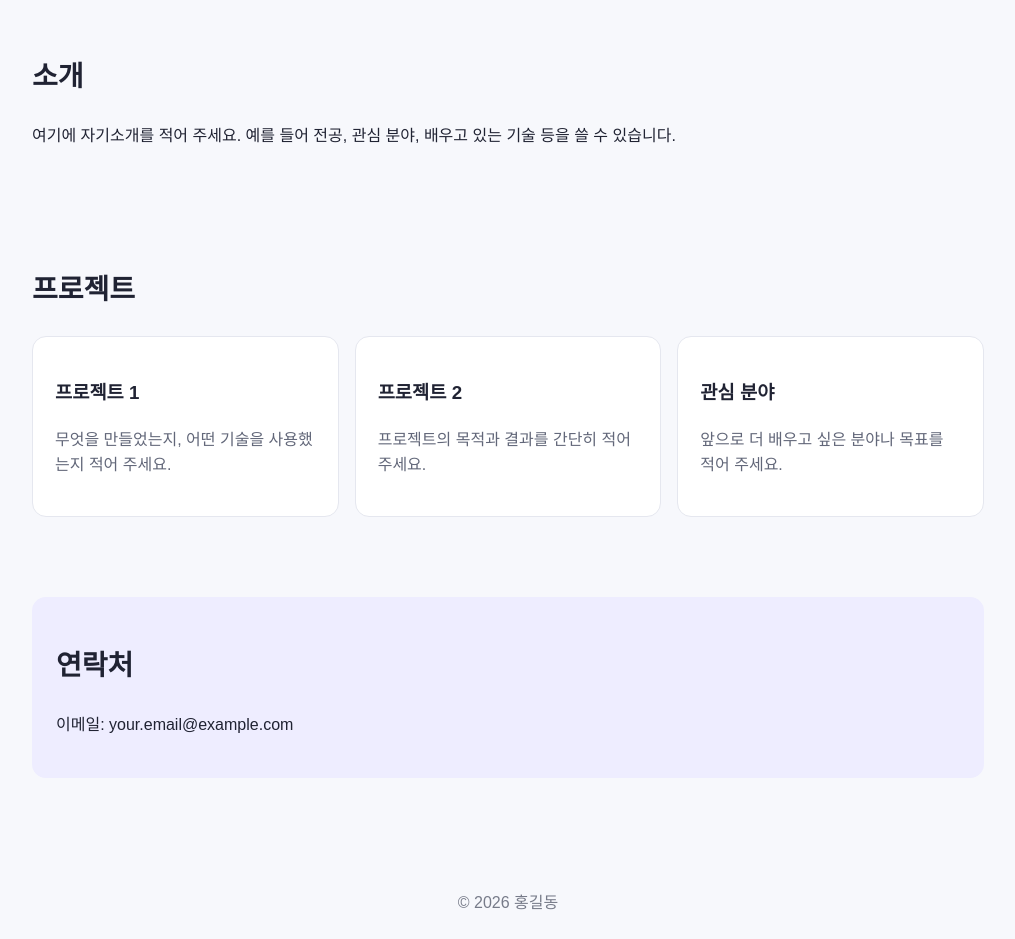
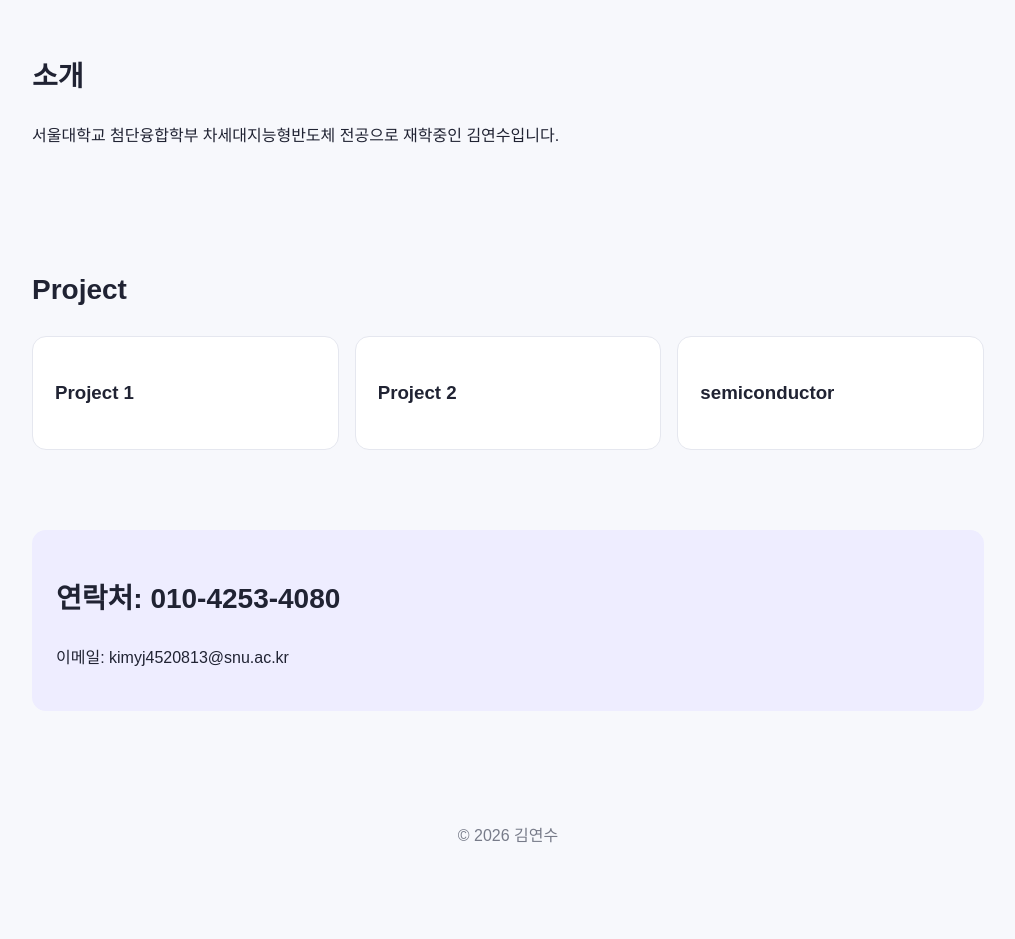
Before and after one commit to kimyj4520813-beep/yeonsu.github.io, a plain HTML site: page index.html in a window 1280 px wide. Shown: the part 520-1459 px from the top of the page, without its empty margins (132-1147 px from the left). After the commit the page ends 1392 px from the top, so only its background shows below. Drawn offline with Linux system fonts and the light colour scheme.

Commit message:
Add files via upload

```diff
--- a/index.html
+++ b/index.html
@@ -147,41 +147,40 @@
     <section id="about">
       <h2>소개</h2>
       <p>
-        여기에 자기소개를 적어 주세요. 예를 들어 전공, 관심 분야,
-        배우고 있는 기술 등을 쓸 수 있습니다.
+        서울대학교 첨단융합학부 차세대지능형반도체 전공으로 재학중인 김연수입니다.
       </p>
     </section>
 
     <section id="projects">
-      <h2>프로젝트</h2>
+      <h2>Project</h2>
       <div class="projects">
         <article class="card">
-          <h3>프로젝트 1</h3>
-          <p>무엇을 만들었는지, 어떤 기술을 사용했는지 적어 주세요.</p>
+          <h3>Project 1</h3>
+          <p></p>
         </article>
 
         <article class="card">
-          <h3>프로젝트 2</h3>
-          <p>프로젝트의 목적과 결과를 간단히 적어 주세요.</p>
+          <h3>Project 2</h3>
+          <p></p>
         </article>
 
         <article class="card">
-          <h3>관심 분야</h3>
-          <p>앞으로 더 배우고 싶은 분야나 목표를 적어 주세요.</p>
+          <h3>semiconductor</h3>
+          <p></p>
         </article>
       </div>
     </section>
 
     <section id="contact">
       <div class="contact">
-        <h2>연락처</h2>
-        <p>이메일: your.email@example.com</p>
+        <h2>연락처: 010-4253-4080</h2>
+        <p>이메일: kimyj4520813@snu.ac.kr</p>
       </div>
     </section>
   </main>
 
   <footer>
-    © 2026 홍길동
+    © 2026 김연수
   </footer>
 </body>
 </html>
```
